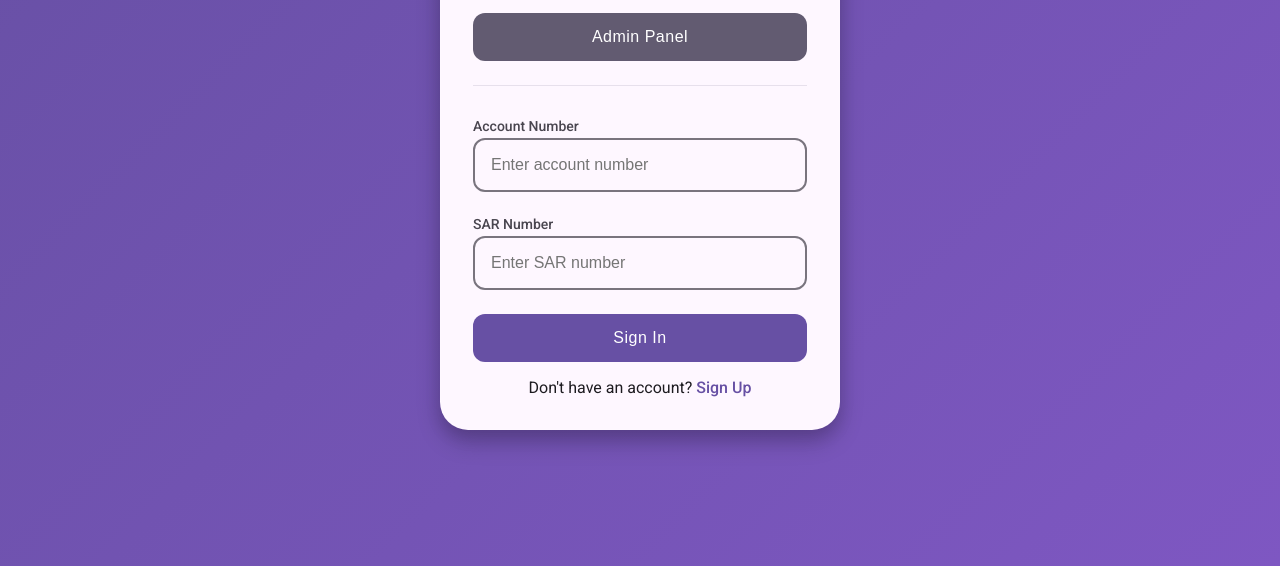
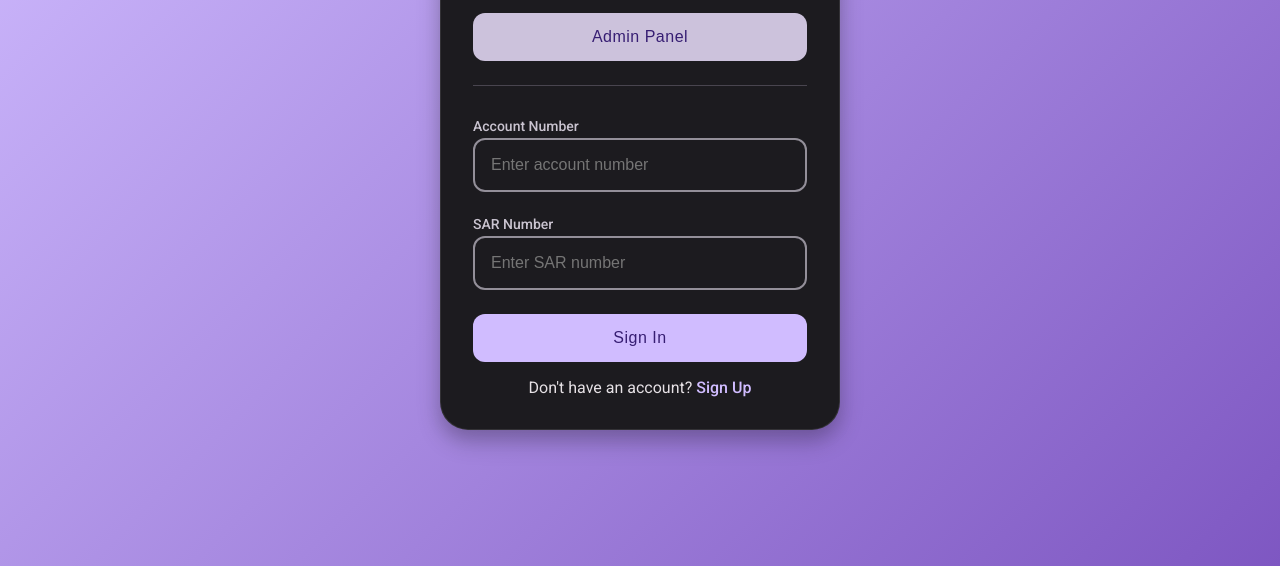
Before and after one commit to playcodeagent-bit/Balance, a plain HTML site: page index.html in a window 1280 px wide. Shown: the part 234-800 px from the top of the page. Drawn offline with Linux system fonts and the light colour scheme; a web font is replaced by a local one.

Commit message:
Update index.html

```diff
--- a/index.html
+++ b/index.html
@@ -11,24 +11,24 @@
     <script src="https://www.gstatic.com/firebasejs/8.10.0/firebase-database.js"></script>
     <style>
         :root {
-            --md-sys-color-primary: #6750A4;
-            --md-sys-color-primary-container: #EADDFF;
-            --md-sys-color-secondary: #625B71;
-            --md-sys-color-secondary-container: #E8DEF8;
-            --md-sys-color-tertiary: #7D5260;
-            --md-sys-color-surface: #FEF7FF;
-            --md-sys-color-surface-variant: #E7E0EC;
-            --md-sys-color-background: #FEF7FF;
-            --md-sys-color-error: #BA1A1A;
-            --md-sys-color-error-container: #FFDAD6;
-            --md-sys-color-on-primary: #FFFFFF;
-            --md-sys-color-on-primary-container: #21005D;
-            --md-sys-color-on-secondary: #FFFFFF;
-            --md-sys-color-on-secondary-container: #1D192B;
-            --md-sys-color-on-surface: #1D1B20;
-            --md-sys-color-on-surface-variant: #49454F;
-            --md-sys-color-on-error: #FFFFFF;
-            --md-sys-color-outline: #79747E;
+            --md-sys-color-primary: #D0BCFF;
+            --md-sys-color-primary-container: #4F378B;
+            --md-sys-color-secondary: #CCC2DC;
+            --md-sys-color-secondary-container: #4A4458;
+            --md-sys-color-tertiary: #EFB8C8;
+            --md-sys-color-surface: #1C1B1F;
+            --md-sys-color-surface-variant: #49454F;
+            --md-sys-color-background: #1C1B1F;
+            --md-sys-color-error: #F2B8B5;
+            --md-sys-color-error-container: #8C1D18;
+            --md-sys-color-on-primary: #371E73;
+            --md-sys-color-on-primary-container: #EADDFF;
+            --md-sys-color-on-secondary: #332D41;
+            --md-sys-color-on-secondary-container: #E8DEF8;
+            --md-sys-color-on-surface: #E6E1E5;
+            --md-sys-color-on-surface-variant: #CAC4D0;
+            --md-sys-color-on-error: #601410;
+            --md-sys-color-outline: #938F99;
             --md-sys-color-shadow: #000000;
 
             --md-ref-typeface-plain: 'Google Sans', 'Roboto', sans-serif;
```
